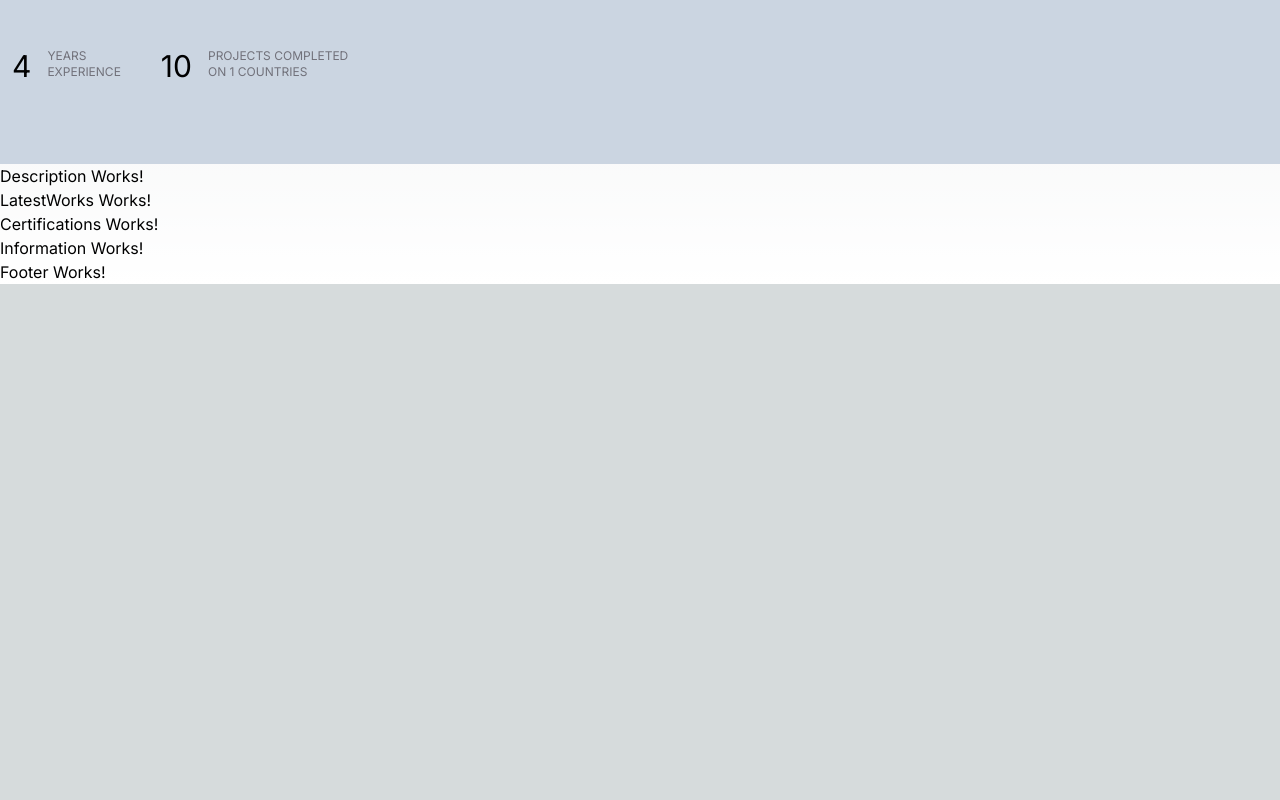
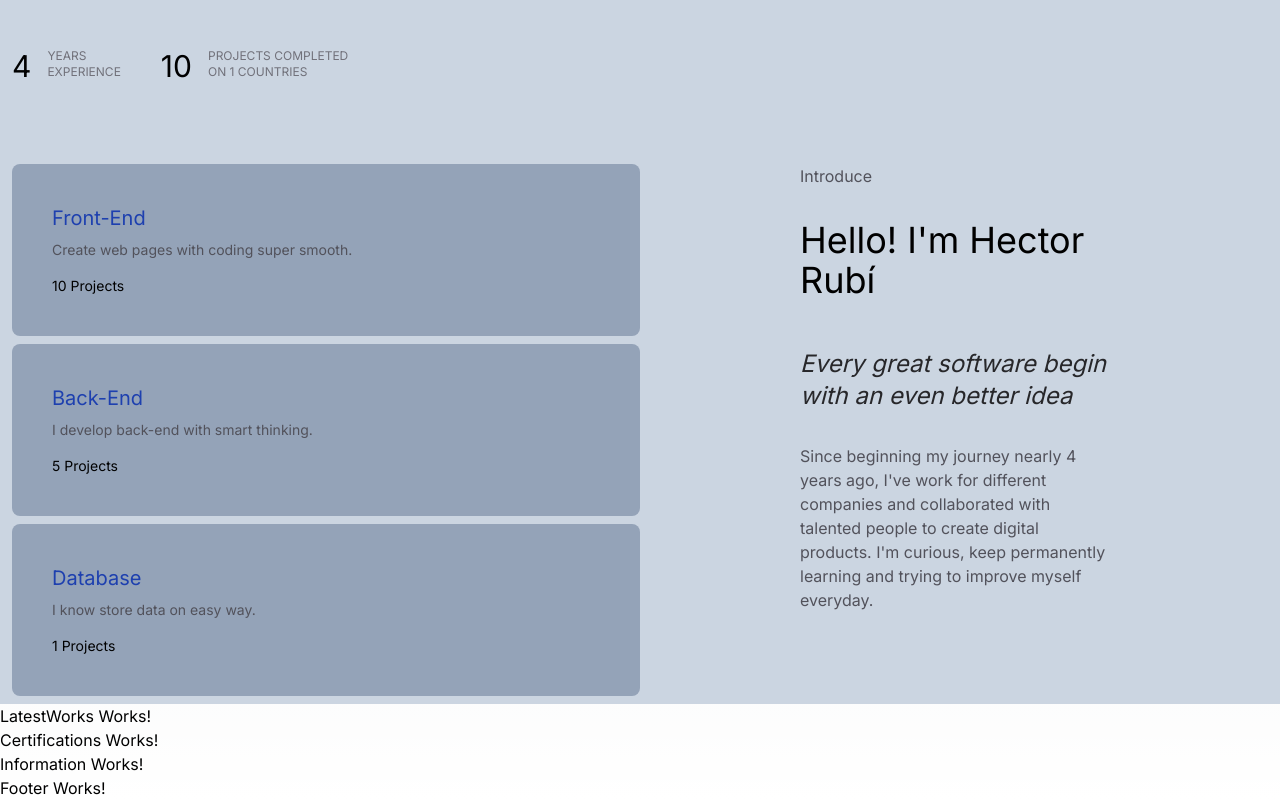
Before and after one commit to HectorRubi/hector-rubi, a Next.js app: page / in a window 1280 px wide. Shown: the part 668-1468 px from the top of the page. Before the commit the page ends 952 px from the top, so only its background shows below. Built offline with nearby package versions, Linux system fonts and the light colour scheme.

Commit message:
Create Description main structure

```diff
--- a/src/components/Description/index.tsx
+++ b/src/components/Description/index.tsx
@@ -1 +1,69 @@
-export const Description = () => { return <p>Description Works!</p> }
+import { CONTAINER } from '../constants'
+
+type Skills = {
+  name: string
+  description: string
+  stat: string
+  icon: string
+}
+
+const skills: Skills[] = [
+  {
+    name: 'Front-End',
+    description: 'Create web pages with coding super smooth.',
+    stat: '10 Projects',
+    icon: 'fa-solid fa-code',
+  },
+  {
+    name: 'Back-End',
+    description: 'I develop back-end with smart thinking.',
+    stat: '5 Projects',
+    icon: 'fa-solid fa-terminal',
+  },
+  {
+    name: 'Database',
+    description: 'I know store data on easy way.',
+    stat: '1 Projects',
+    icon: 'fa-solid fa-database',
+  },
+]
+
+export const Description = () => {
+  return (
+    <section className="bg-slate-300 dark:bg-slate-800">
+      <div className={`${CONTAINER} flex flex-col md:flex-row`}>
+        <div className="md:w-1/2">
+          {skills.map((skill, index) => (
+            <div
+              key={index}
+              className="bg-slate-400 dark:bg-slate-900 p-10 rounded-lg mb-2 shadow-none hover:shadow-2xl shadow-black dark:shadow-white transition-all hover:-translate-y-1 hover:z-10"
+            >
+              <h3 className="relative text-xl text-blue-800 dark:text-blue-400 mb-2">
+                {skill.name}
+              </h3>
+              <p className="text-sm text-zinc-600 dark:text-zinc-400 mb-4">
+                {skill.description}
+              </p>
+              <p className="text-sm">{skill.stat}</p>
+            </div>
+          ))}
+        </div>
+        <div className="md:w-1/2 px-40 mb-8 md:mb-0">
+          <h2 className="text-zinc-600 dark:text-zinc-400 mb-8">Introduce</h2>
+          <h3 className="text-2xl md:text-4xl text-bold mb-12">
+            Hello! I&apos;m Hector Rubí
+          </h3>
+          <p className="mb-8 italic text-2xl text-zinc-800 dark:text-zinc-200">
+            Every great software begin with an even better idea
+          </p>
+          <p className="text-zinc-600 dark:text-zinc-400">
+            Since beginning my journey nearly 4 years ago, I&apos;ve work for
+            different companies and collaborated with talented people to create
+            digital products. I&apos;m curious, keep permanently learning and
+            trying to improve myself everyday.
+          </p>
+        </div>
+      </div>
+    </section>
+  )
+}
```
